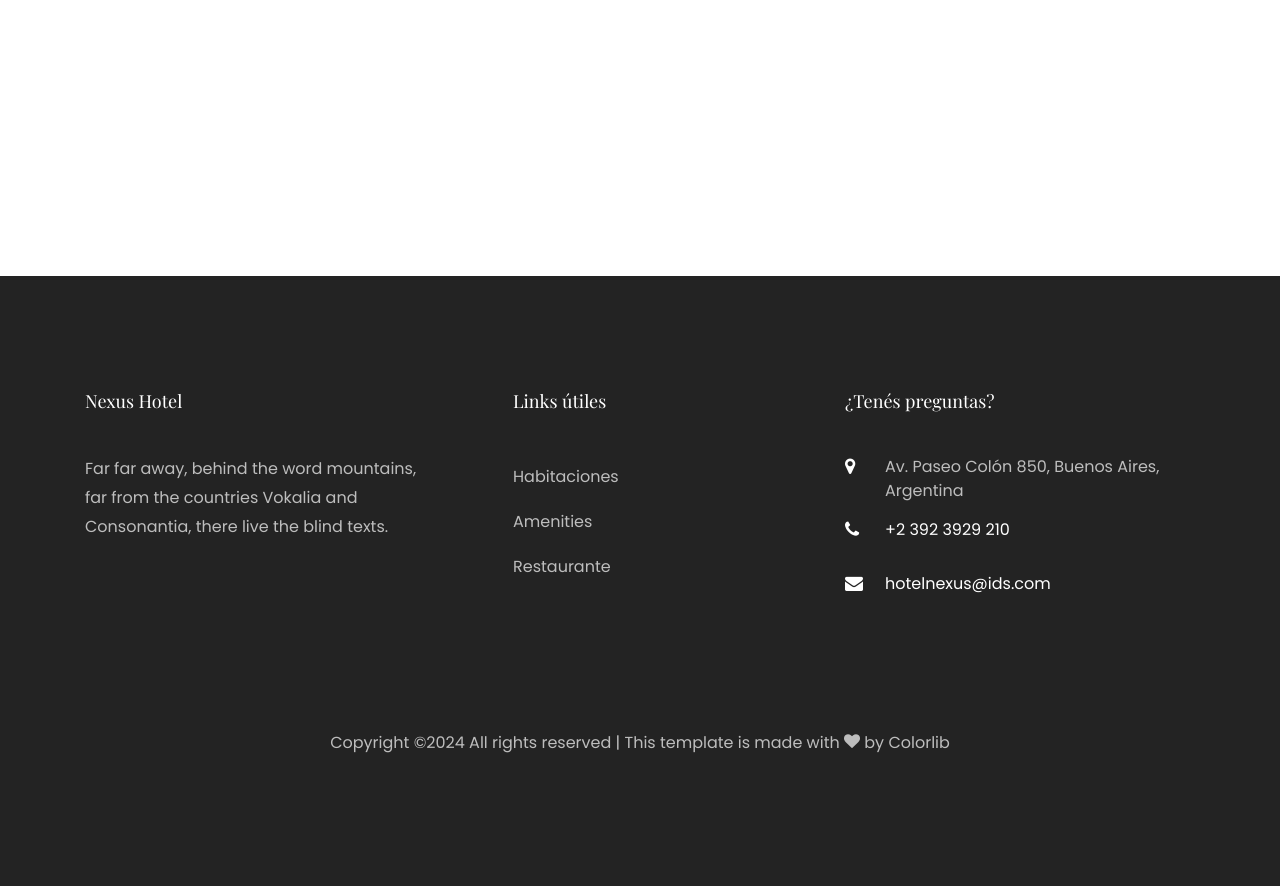
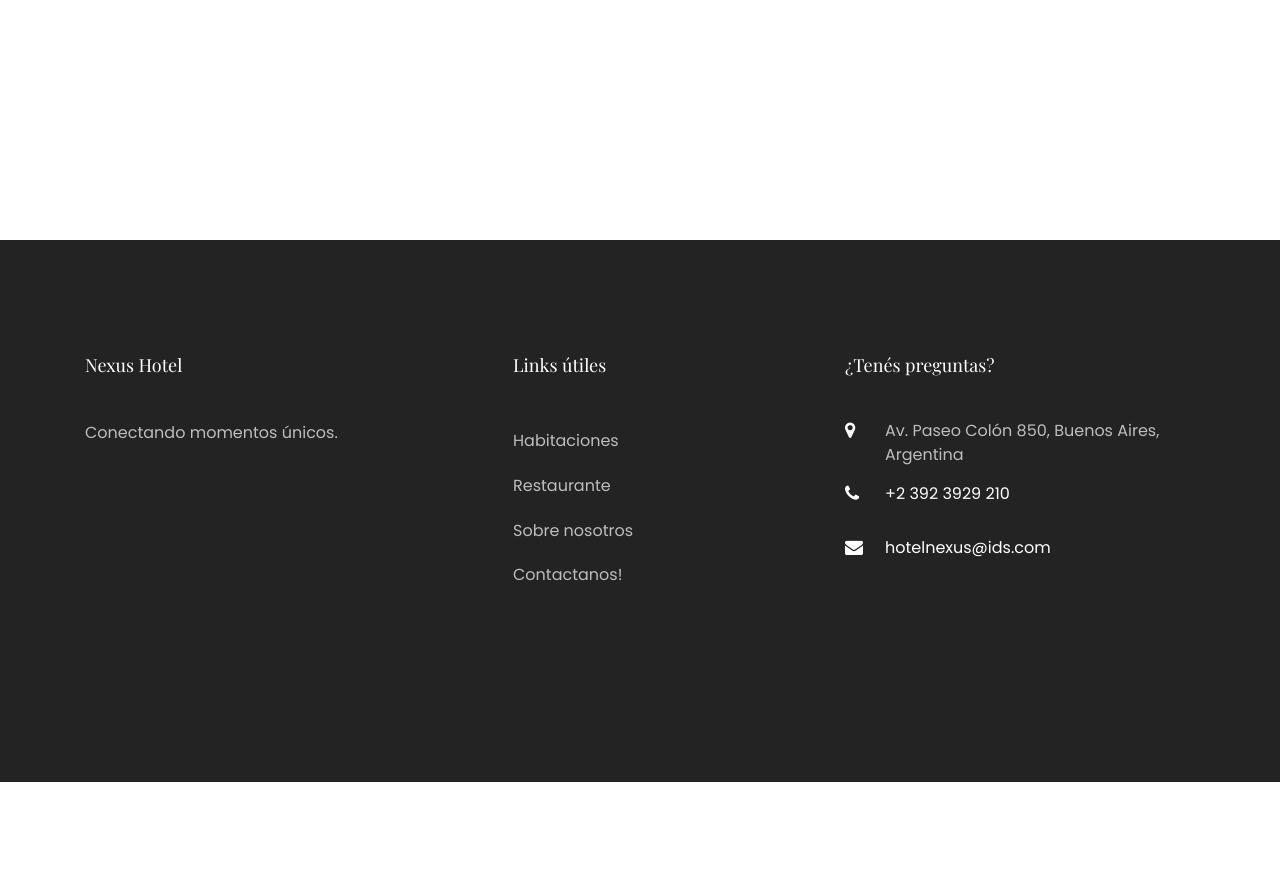
Before and after one commit to LucasConde22/TP-IDS-GrupoSeven, a Flask app: page /about in a window 1280 px wide. Shown: the part 2121-3007 px from the top of the page. After the commit the page ends 2903 px from the top, so only its background shows below. Run offline with Flask 3, Linux system fonts and the light colour scheme; some libraries are stand-ins or nearby versions; some web fonts are replaced.

Commit message:
Pequeños cambios, principalmente en base.html (adaptacion del footer al UI de nuestra pagina).

```diff
--- a/frontend/templates/about.html
+++ b/frontend/templates/about.html
@@ -113,7 +113,7 @@
               	</div>
               </div>
               <div class="media-body p-2 mt-2">
-                <h3 class="heading mb-3">Servicio de Transporte</h3>
+                <h3 class="heading mb-3">Transporte</h3>
                 <p>Transpórtate con facilidad y comodidad con nuestro servicio exclusivo de transporte.</p>
               </div>
             </div>
--- a/frontend/templates/base.html
+++ b/frontend/templates/base.html
@@ -118,7 +118,7 @@
           <div class="col-md">
             <div class="ftco-footer-widget mb-4">
               <h2 class="ftco-heading-2">Nexus Hotel</h2>
-              <p>Far far away, behind the word mountains, far from the countries Vokalia and Consonantia, there live the blind texts.</p>
+              <p>Conectando momentos únicos.</p>
               <ul class="ftco-footer-social list-unstyled float-md-left float-lft mt-5">
                 <!--Añadir links a redes sociales-->
                 <li class="ftco-animate"><a href="#"><span class="icon-twitter"></span></a></li>
@@ -132,8 +132,9 @@
               <h2 class="ftco-heading-2">Links útiles</h2>
               <ul class="list-unstyled">
                 <li><a href="{{url_for('habitaciones')}}" class="py-2 d-block">Habitaciones</a></li>
-                <li><a href="#" class="py-2 d-block">Amenities</a></li> <!--Añadir links si se quiere-->
                 <li><a href="{{url_for('restaurante')}}" class="py-2 d-block">Restaurante</a></li>
+                <li><a href="{{url_for('about')}}" class="py-2 d-block">Sobre nosotros</a></li>
+                <li><a href="{{url_for('contacto')}}" class="py-2 d-block">Contactanos!</a></li>
               </ul>
             </div>
           </div>
@@ -150,12 +151,6 @@
             </div>
           </div>
         </div>
-        <div class="row">
-          <div class="col-md-12 text-center">
-
-            <p><!-- Link back to Colorlib can't be removed. Template is licensed under CC BY 3.0. -->
-  Copyright &copy;<script>document.write(new Date().getFullYear());</script> All rights reserved | This template is made with <i class="icon-heart color-danger" aria-hidden="true"></i> by <a href="https://colorlib.com" target="_blank">Colorlib</a>
-  <!-- Link back to Colorlib can't be removed. Template is licensed under CC BY 3.0. --></p>
           </div>
         </div>
       </div>
--- a/frontend/templates/rooms.html
+++ b/frontend/templates/rooms.html
@@ -113,7 +113,7 @@
 					</div>
 				</div>
 				<div class="media-body p-2 mt-2">
-				  <h3 class="heading mb-3">Servicios de Transporte</h3>
+				  <h3 class="heading mb-3">Transporte</h3>
 				  <p>Transpórtate con facilidad y comodidad con nuestro servicio exclusivo de transporte.</p>
 				</div>
 			  </div>
```
Also changed, not shown: frontend/templates/index.html (+8 -6 lines).
